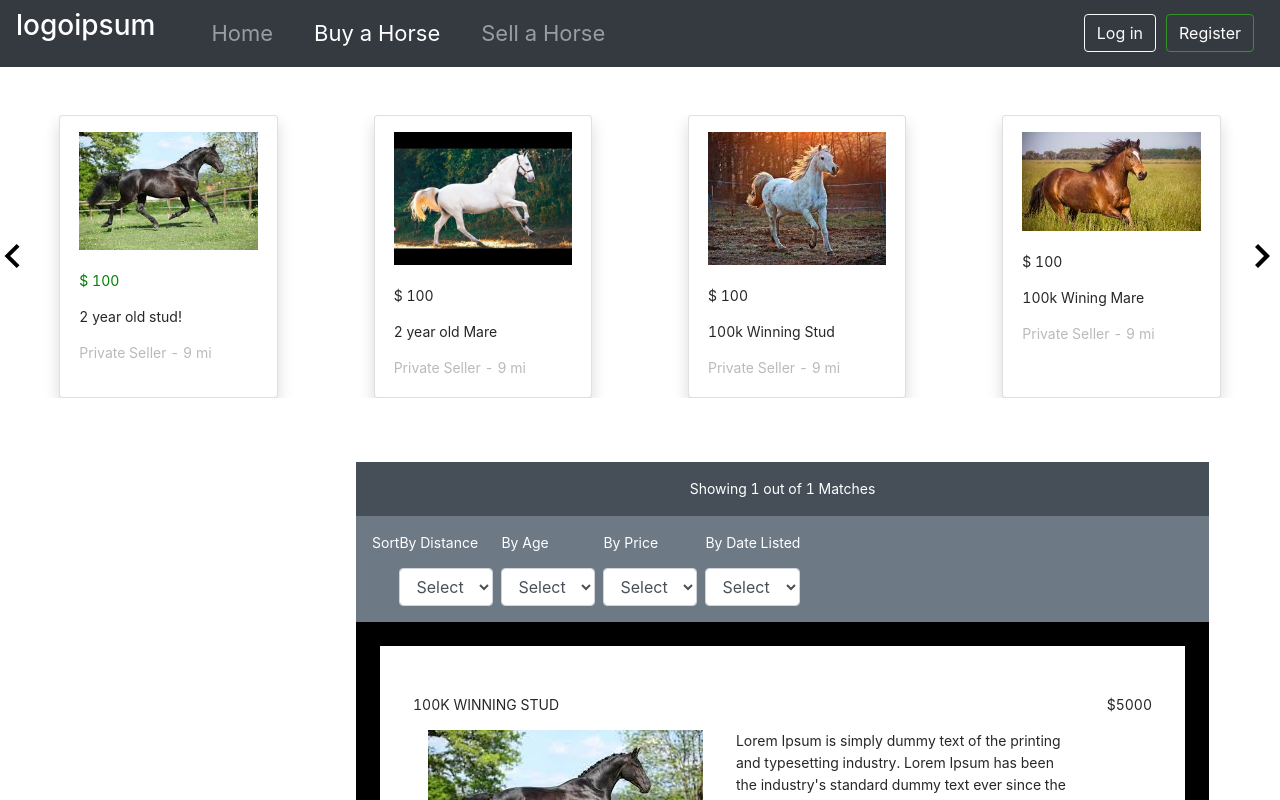
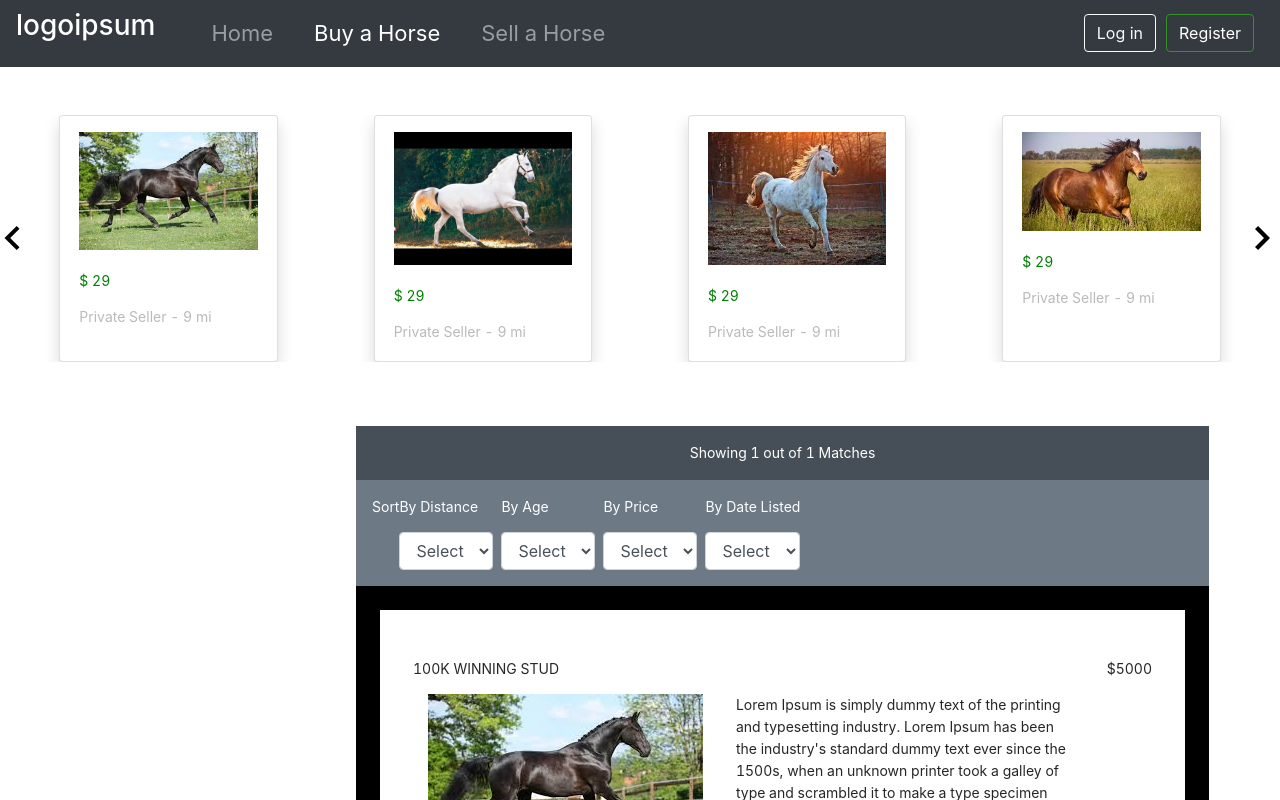
Before and after one commit to B2Gdevs/horse-market-react, a React (Create React App) app: page /listings-search in a window 1280 px wide. Shown: the top 800 px of the page. Built offline with nearby package versions, Linux system fonts and the light colour scheme.

Commit message:
resolved issue 3

```diff
--- a/src/details/ListingSearch.js
+++ b/src/details/ListingSearch.js
@@ -14,6 +14,7 @@ import {AiOutlineHeart, AiFillHeart} from 'react-icons/ai';
 import {HiLocationMarker} from 'react-icons/hi';
 import MultiSelectFilter from "../components/FilterItems/multiSelectFilter";
 import SingleSelectFilter from "../components/FilterItems/singleSelectFilter";
+import SlideData from "./SlideData";
 
 const Styles = styled.div`
     #matched-listings {
@@ -133,22 +134,26 @@ const ListingsSearch = () => {
         {
             image: horse1,
             desc: "2 year old stud!",
-            location: "Private Seller - 9 mi"
+            location: "Private Seller - 9 mi",
+            price: "$ 29"
         },
         {
-            image: horse1,
+            image: horse2,
             desc: "2 year old stud!",
-            location: "Private Seller - 9 mi"
+            location: "Private Seller - 9 mi",
+            price: "$ 29"
         }
         , {
-            image: horse1,
+            image: horse3,
             desc: "2 year old stud!",
-            location: "Private Seller - 9 mi"
+            location: "Private Seller - 9 mi",
+            price: "$ 29"
         }
         , {
-            image: horse1,
+            image: horse4,
             desc: "2 year old stud!",
-            location: "Private Seller - 9 mi"
+            location: "Private Seller - 9 mi",
+            price: "$ 29"
         }
     ]
 
@@ -157,114 +162,9 @@ const ListingsSearch = () => {
             <div className="">
                 <div className="my-5">
                     <Slide>
-                        <div className="each-slide">
-                            <div className='row justify-content-center'>
-                                <div className="card shadow col-md-2 mx-5">
-                                    <img className="px-1 py-3" src={horse1} alt={"img"}/>
-                                    <div className="p-1">
-                                        <p style={{color: "green"}}>$ 100</p>
-                                        <p>2 year old stud!</p>
-                                        <p style={{color: "#BABABC"}}>Private Seller - 9 mi</p>
-                                    </div>
-                                </div>
-                                <div className="card shadow col-md-2 mx-5">
-                                    <img className="px-1 py-3" src={horse2} alt={"img"}/>
-                                    <div className="p-1">
-                                        <p>$ 100</p>
-                                        <p>2 year old Mare</p>
-                                        <p style={{color: "#BABABC"}}>Private Seller - 9 mi</p>
-                                    </div>
-                                </div>
-                                <div className="card shadow col-md-2 mx-5">
-                                    <img className="px-1 py-3" src={horse3} alt={"img"}/>
-                                    <div className="p-1">
-                                        <p>$ 100</p>
-                                        <p>100k Winning Stud</p>
-                                        <p style={{color: "#BABABC"}}>Private Seller - 9 mi</p>
-                                    </div>
-                                </div>
-                                <div className="card shadow col-md-2 mx-5">
-                                    <img className="px-1 py-3" src={horse4} alt={"img"}/>
-                                    <div className="p-1">
-                                        <p>$ 100</p>
-                                        <p>100k Wining Mare</p>
-                                        <p style={{color: "#BABABC"}}>Private Seller - 9 mi</p>
-                                    </div>
-                                </div>
-                            </div>
-                        </div>
-                        <div className="each-slide">
-                            <div className='row justify-content-center'>
-                                <div className="card shadow col-md-2 mx-5">
-                                    <img className="px-1 py-3" src={horse1} alt={"img"}/>
-                                    <div className="p-1">
-                                        <p style={{color: "green"}}>$ 100</p>
-                                        <p>2 year old stud!</p>
-                                        <p style={{color: "#BABABC"}}>Private Seller - 9 mi</p>
-                                    </div>
-                                </div>
-                                <div className="card shadow col-md-2 mx-5">
-                                    <img className="px-1 py-3" src={horse2} alt={"img"}/>
-                                    <div className="p-1">
-                                        <p>$ 100</p>
-                                        <p>2 year old Mare</p>
-                                        <p style={{color: "#BABABC"}}>Private Seller - 9 mi</p>
-                                    </div>
-                                </div>
-                                <div className="card shadow col-md-2 mx-5">
-                                    <img className="px-1 py-3" src={horse3} alt={"img"}/>
-                                    <div className="p-1">
-                                        <p>$ 100</p>
-                                        <p>100k Winning Stud</p>
-                                        <p style={{color: "#BABABC"}}>Private Seller - 9 mi</p>
-                                    </div>
-                                </div>
-                                <div className="card shadow col-md-2 mx-5">
-                                    <img className="px-1 py-3" src={horse4} alt={"img"}/>
-                                    <div className="p-1">
-                                        <p>$ 100</p>
-                                        <p>100k Wining Mare</p>
-                                        <p style={{color: "#BABABC"}}>Private Seller - 9 mi</p>
-                                    </div>
-                                </div>
-                            </div>
-                        </div>
-                        <div className="each-slide">
-                            <div className='row justify-content-center'>
-                                <div className="card shadow col-md-2 mx-5">
-                                    <img className="px-1 py-3" src={horse1} alt={"img"}/>
-                                    <div className="p-1">
-                                        <p style={{color: "green"}}>$ 100</p>
-                                        <p>2 year old stud!</p>
-                                        <p style={{color: "#BABABC"}}>Private Seller - 9 mi</p>
-                                    </div>
-                                </div>
-                                <div className="card shadow col-md-2 mx-5">
-                                    <img className="px-1 py-3" src={horse2} alt={"img"}/>
-                                    <div className="p-1">
-                                        <p>$ 100</p>
-                                        <p>2 year old Mare</p>
-                                        <p style={{color: "#BABABC"}}>Private Seller - 9 mi</p>
-                                    </div>
-                                </div>
-                                <div className="card shadow col-md-2 mx-5">
-                                    <img className="px-1 py-3" src={horse3} alt={"img"}/>
-                                    <div className="p-1">
-                                        <p>$ 100</p>
-                                        <p>100k Winning Stud</p>
-                                        <p style={{color: "#BABABC"}}>Private Seller - 9 mi</p>
-                                    </div>
-                                </div>
-                                <div className="card shadow col-md-2 mx-5">
-                                    <img className="px-1 py-3" src={horse4} alt={"img"}/>
-                                    <div className="p-1">
-                                        <p>$ 100</p>
-                                        <p>100k Wining Mare</p>
-                                        <p style={{color: "#BABABC"}}>Private Seller - 9 mi</p>
-                                    </div>
-                                </div>
-                            </div>
-                        </div>
+                        <SlideData horseData={horseData} />
+                        <SlideData horseData={horseData} />
+                        <SlideData horseData={horseData} />
                     </Slide>
                 </div>
 
--- /dev/null
+++ b/src/details/SlideData.js
@@ -0,0 +1,34 @@
+import React from 'react';
+import styled from "styled-components";
+
+const Styles = styled.div`
+    .horse-price {
+        color: green;
+    }
+    .horse-desc {
+        color: #BABABC;
+    }
+`
+
+const SlideData = ({horseData}) => {
+    return (
+        <Styles>
+            <div className="each-slide">
+                <div className='row justify-content-center'>
+                    {horseData.map((item) => (
+                        <div className="card shadow col-md-2 mx-5">
+                            <img className="px-1 py-3" src={item.image} alt={"img"}/>
+                            <div className="p-1">
+                                <p className={"horse-price"}>{item.price}</p>
+                                <p>{item.text}</p>
+                                <p className={"horse-desc"}>{item.location}</p>
+                            </div>
+                        </div>
+                    ))}
+                </div>
+            </div>
+        </Styles>
+    );
+}
+
+export default SlideData;
```
Also changed, not shown: src/notes.txt.
